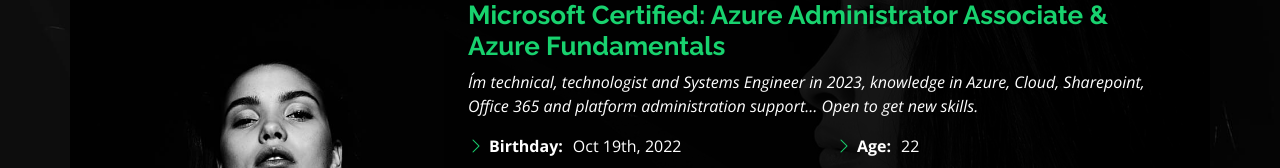
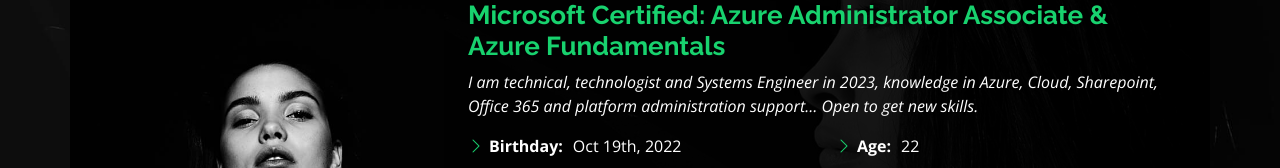
Before and after one commit to juancaicedoum/cv_juancaicedo, a plain HTML site: page index.html in a window 1280 px wide. Both pictures are taken after a click on the link "About Me". Shown: the part 213-381 px from the top of the page. Drawn offline with nearby package versions, Linux system fonts and the light colour scheme.

Commit message:
4 Commit

```diff
--- a/index.html
+++ b/index.html
@@ -86,7 +86,7 @@
         <div class="col-lg-8 pt-4 pt-lg-0 content" data-aos="fade-left">
           <h3>Microsoft Certified: Azure Administrator Associate &amp; Azure Fundamentals</h3>
           <p class="fst-italic">
-            I´m technical, technologist and Systems Engineer in 2023, knowledge in Azure, Cloud, Sharepoint, Office 365 and platform administration support… Open to get new skills.
+            I am technical, technologist and Systems Engineer in 2023, knowledge in Azure, Cloud, Sharepoint, Office 365 and platform administration support… Open to get new skills.
             <br>
 
           </p>
```
